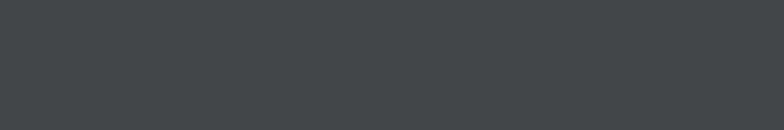
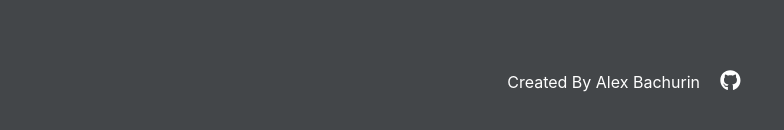
Before and after one commit to AlexBachurin/react-pagination, a React (Create React App) app: page / in a window 1280 px wide. Shown: the part 498-628 px from the top of the page, without its empty margins (16-800 px from the left). Built offline with nearby package versions, Linux system fonts and the light colour scheme.

Commit message:
custom hooke to fetch data

```diff
--- a/package.json
+++ b/package.json
@@ -8,6 +8,7 @@
     "@testing-library/user-event": "^12.8.3",
     "react": "^17.0.2",
     "react-dom": "^17.0.2",
+    "react-icons": "^4.2.0",
     "react-scripts": "4.0.3",
     "web-vitals": "^1.1.2"
   },
--- a/src/App.js
+++ b/src/App.js
@@ -1,4 +1,5 @@
 import React from "react";
+import Footer from "./components/Footer";
 import Navbar from "./components/Navbar";
 
 function App() {
@@ -14,6 +15,7 @@
 
         </div>
       </section>
+      <Footer />
     </main>
   );
 }
--- /dev/null
+++ b/src/components/Footer.js
@@ -0,0 +1,15 @@
+import { FaGithub } from 'react-icons/fa'
+const Footer = () => {
+    return (
+        <footer className="footer">
+            <div className="footer-descr">
+                <p>created by Alex Bachurin</p>
+                <a href="https://github.com/AlexBachurin/markdown-preview-app" target="_blank">
+                    <FaGithub className="footer-icon" />
+                </a>
+            </div>
+        </footer>
+    )
+}
+
+export default Footer
--- a/src/index.css
+++ b/src/index.css
@@ -166,3 +166,17 @@
   display: grid;
   grid-template-columns: repeat(auto-fill, minmax(250px, 1fr));
 }
+.footer-descr {
+  padding: 0 4rem;
+  display: flex;
+  justify-content: center;
+}
+.footer p {
+  color: #fff;
+  margin-right: 20px;
+  text-transform: capitalize;
+}
+.footer-icon {
+  color: #fff;
+  font-size: 1.3rem;
+}
--- /dev/null
+++ b/src/utils/utils.js
@@ -0,0 +1,3 @@
+const paginate = () => {
+
+}
```
Also changed, not shown: src/utils/useFetch.js (added, +25 -0 lines), 1 other file (tests, documents, lock files or other folders).
